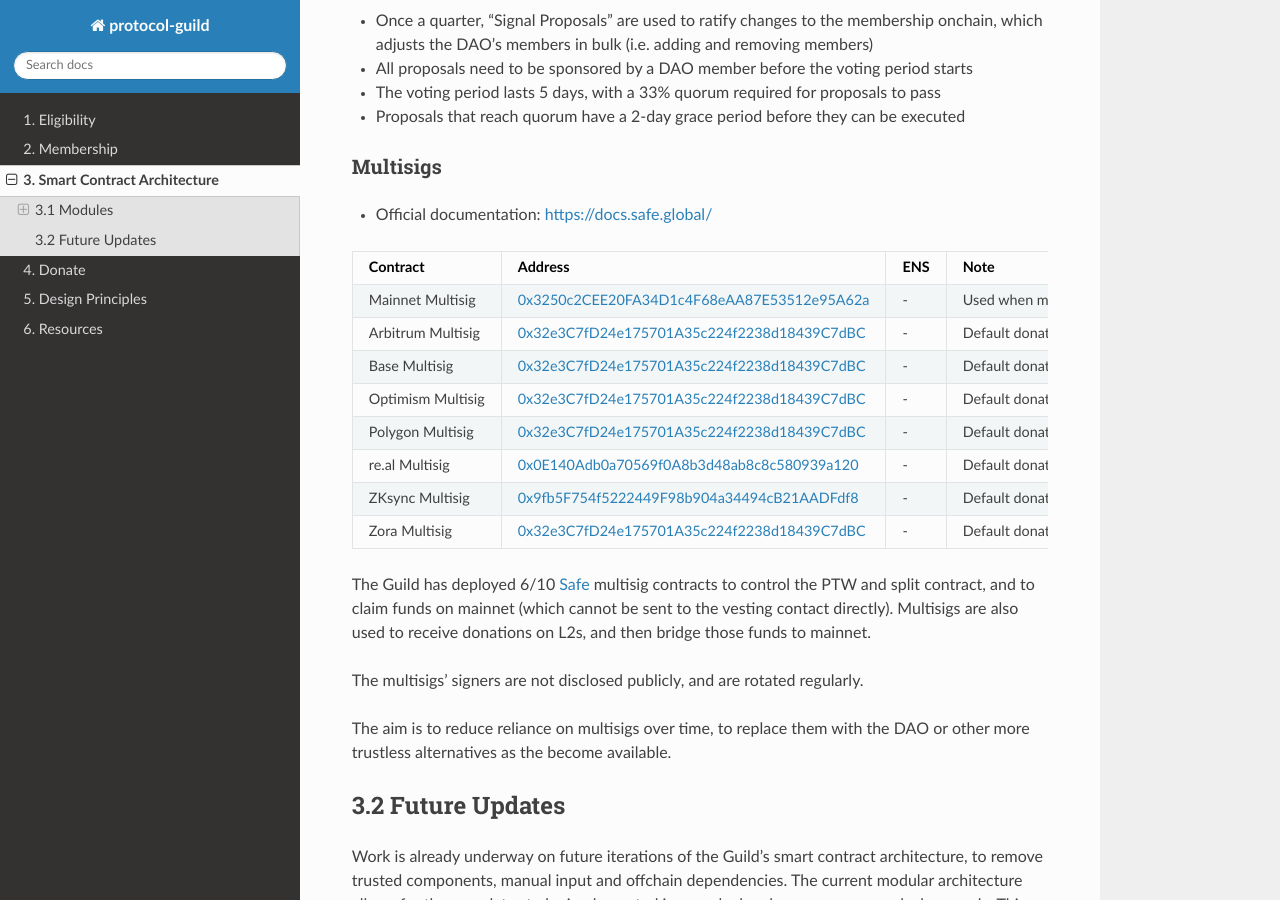
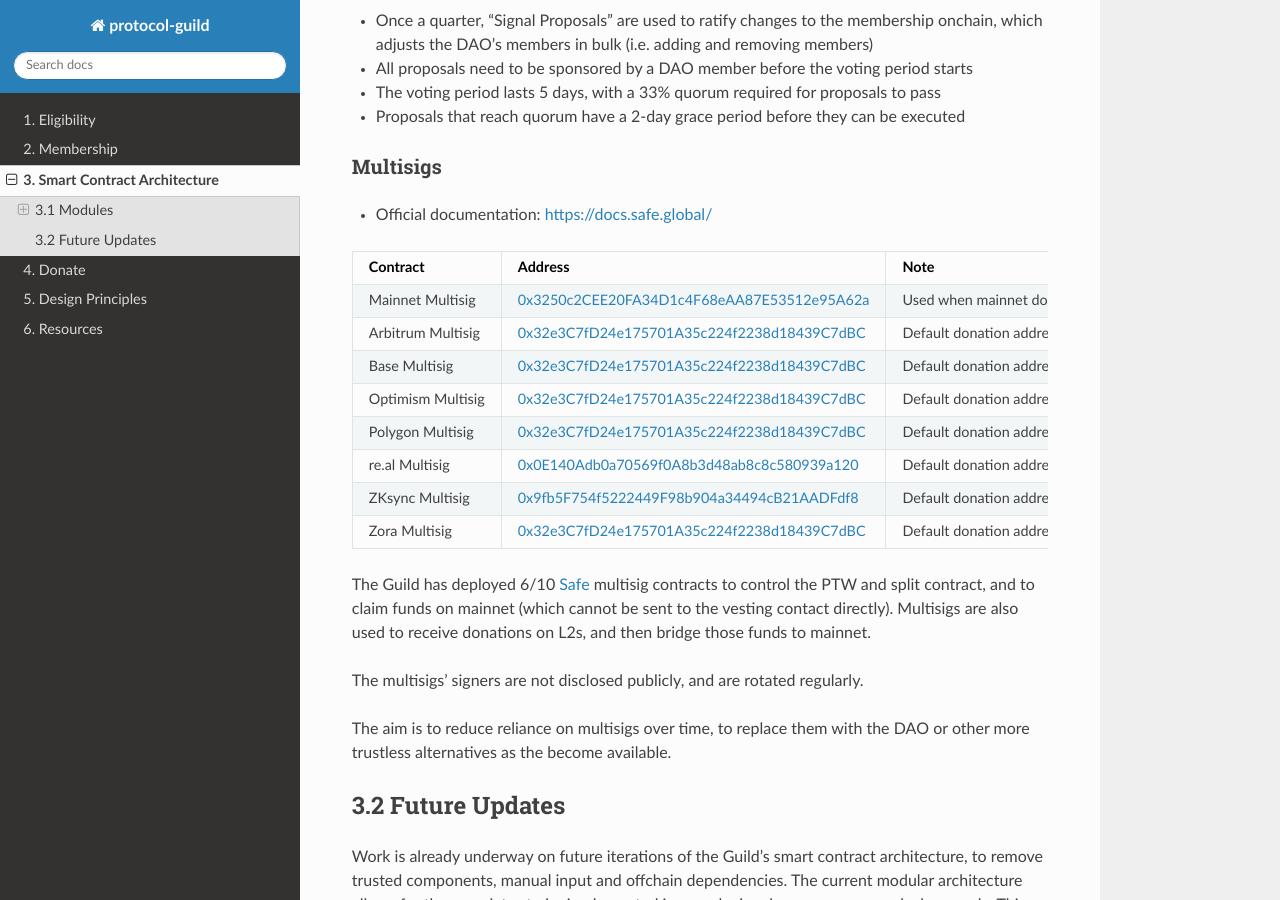
Before and after one commit to protocolguild/documentation, a Sphinx documentation site: the page built from docs/03-onchain-architecture.md, in a window 1280 px wide and 900 px high, scrolled down 3720 px. Built offline with Sphinx 7.4.7 and the Read the Docs theme 2.0.0, drawn with Linux system fonts in a browser that asks for light colours.

Commit message:
Remove "ENS" column from MS table

```diff
--- a/docs/03-onchain-architecture.md
+++ b/docs/03-onchain-architecture.md
@@ -94,16 +94,16 @@
 
 - Official documentation: [https://docs.safe.global/](https://docs.safe.global/)
 
-| Contract  | Address | ENS | Note |
-| :--- | :--- | :--- | :--- |
-| Mainnet Multisig | [0x3250c2CEE20FA34D1c4F68eAA87E53512e95A62a](https://app.safe.global/balances?safe=eth:0x3250c2CEE20FA34D1c4F68eAA87E53512e95A62a) | - | Used when mainnet donations need to be claimed (e.g. [Octant](https://octant.app/projects)) |
-| Arbitrum Multisig | [0x32e3C7fD24e175701A35c224f2238d18439C7dBC](https://app.safe.global/balances?safe=arb1:0x32e3C7fD24e175701A35c224f2238d18439C7dBC) | - | Default donation address on Arbitrum |
-| Base Multisig | [0x32e3C7fD24e175701A35c224f2238d18439C7dBC](https://app.safe.global/balances?safe=base:0x32e3C7fD24e175701A35c224f2238d18439C7dBC) | - | Default donation address on Base |
-| Optimism Multisig | [0x32e3C7fD24e175701A35c224f2238d18439C7dBC](https://app.safe.global/balances?safe=oeth:0x32e3C7fD24e175701A35c224f2238d18439C7dBC) | - | Default donation address on Optimism |
-| Polygon Multisig | [0x32e3C7fD24e175701A35c224f2238d18439C7dBC](https://app.safe.global/balances?safe=matic:0x32e3C7fD24e175701A35c224f2238d18439C7dBC) | - | Default donation address on Polygon |
-| re.al Multisig | [0x0E140Adb0a70569f0A8b3d48ab8c8c580939a120](https://safe.re.al/balances?safe=re-al%3A0x0E140Adb0a70569f0A8b3d48ab8c8c580939a120) | - | Default donation address on re.al |
-| ZKsync Multisig | [0x9fb5F754f5222449F98b904a34494cB21AADFdf8](https://app.safe.global/balances?safe=zksync:0x9fb5F754f5222449F98b904a34494cB21AADFdf8) | - | Default donation address on ZKsync |
-| Zora Multisig | [0x32e3C7fD24e175701A35c224f2238d18439C7dBC](https://safe.optimism.io/balances?safe=zora:0x32e3C7fD24e175701A35c224f2238d18439C7dBC) | - | Default donation address on Zora |
+| Contract  | Address | Note |
+| :--- | :--- | :--- |
+| Mainnet Multisig | [0x3250c2CEE20FA34D1c4F68eAA87E53512e95A62a](https://app.safe.global/balances?safe=eth:0x3250c2CEE20FA34D1c4F68eAA87E53512e95A62a) | Used when mainnet donations need to be claimed (e.g. [Octant](https://octant.app/projects)) |
+| Arbitrum Multisig | [0x32e3C7fD24e175701A35c224f2238d18439C7dBC](https://app.safe.global/balances?safe=arb1:0x32e3C7fD24e175701A35c224f2238d18439C7dBC) | Default donation address on Arbitrum |
+| Base Multisig | [0x32e3C7fD24e175701A35c224f2238d18439C7dBC](https://app.safe.global/balances?safe=base:0x32e3C7fD24e175701A35c224f2238d18439C7dBC) | Default donation address on Base |
+| Optimism Multisig | [0x32e3C7fD24e175701A35c224f2238d18439C7dBC](https://app.safe.global/balances?safe=oeth:0x32e3C7fD24e175701A35c224f2238d18439C7dBC) | Default donation address on Optimism |
+| Polygon Multisig | [0x32e3C7fD24e175701A35c224f2238d18439C7dBC](https://app.safe.global/balances?safe=matic:0x32e3C7fD24e175701A35c224f2238d18439C7dBC) | Default donation address on Polygon |
+| re.al Multisig | [0x0E140Adb0a70569f0A8b3d48ab8c8c580939a120](https://safe.re.al/balances?safe=re-al%3A0x0E140Adb0a70569f0A8b3d48ab8c8c580939a120) | Default donation address on re.al |
+| ZKsync Multisig | [0x9fb5F754f5222449F98b904a34494cB21AADFdf8](https://app.safe.global/balances?safe=zksync:0x9fb5F754f5222449F98b904a34494cB21AADFdf8) | Default donation address on ZKsync |
+| Zora Multisig | [0x32e3C7fD24e175701A35c224f2238d18439C7dBC](https://safe.optimism.io/balances?safe=zora:0x32e3C7fD24e175701A35c224f2238d18439C7dBC) | Default donation address on Zora |
 
 The Guild has deployed 6/10 [Safe](https://safe.global/) multisig contracts to control the PTW and split contract, and to claim funds on mainnet (which cannot be sent to the vesting contact directly). Multisigs are also used to receive donations on L2s, and then bridge those funds to mainnet.
 
```
